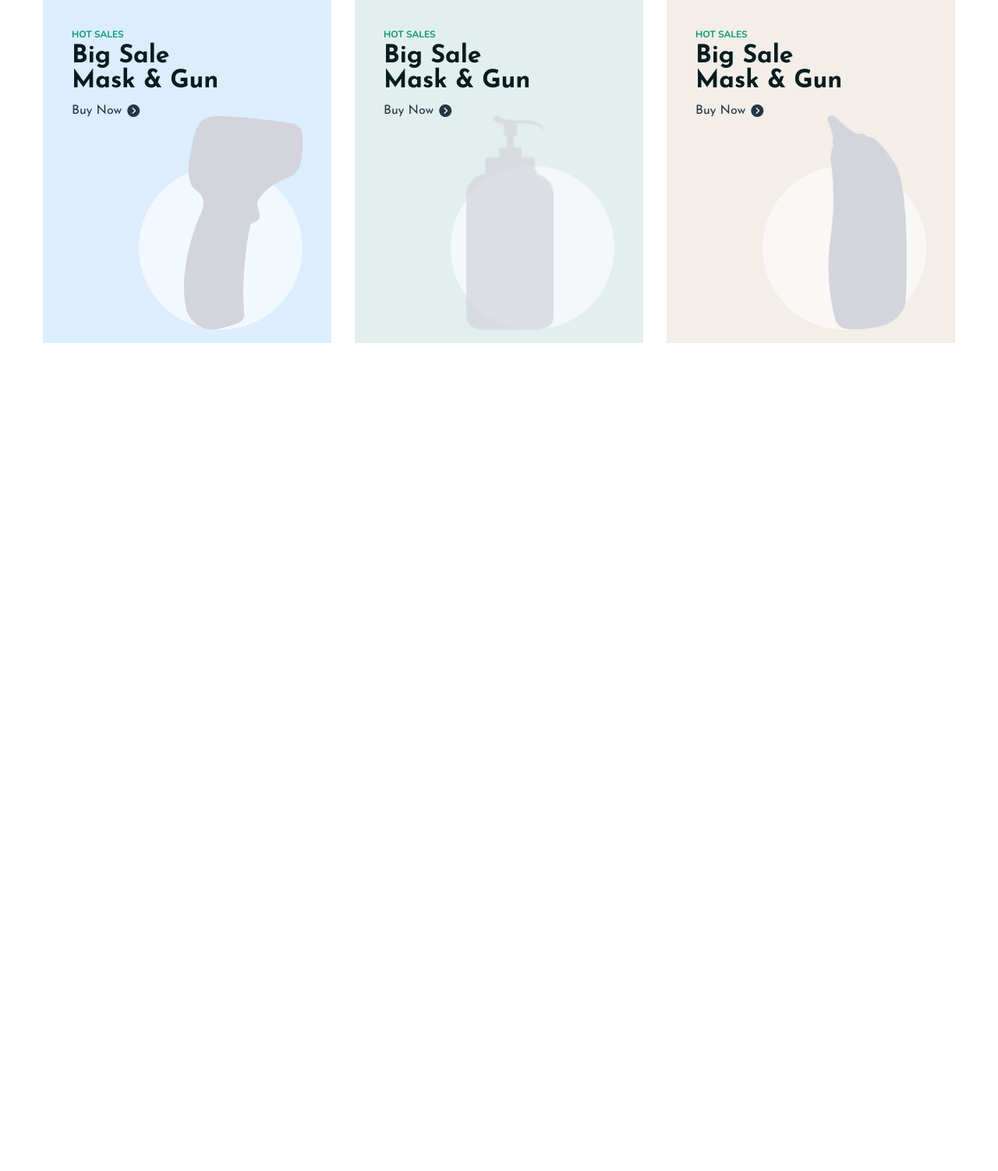
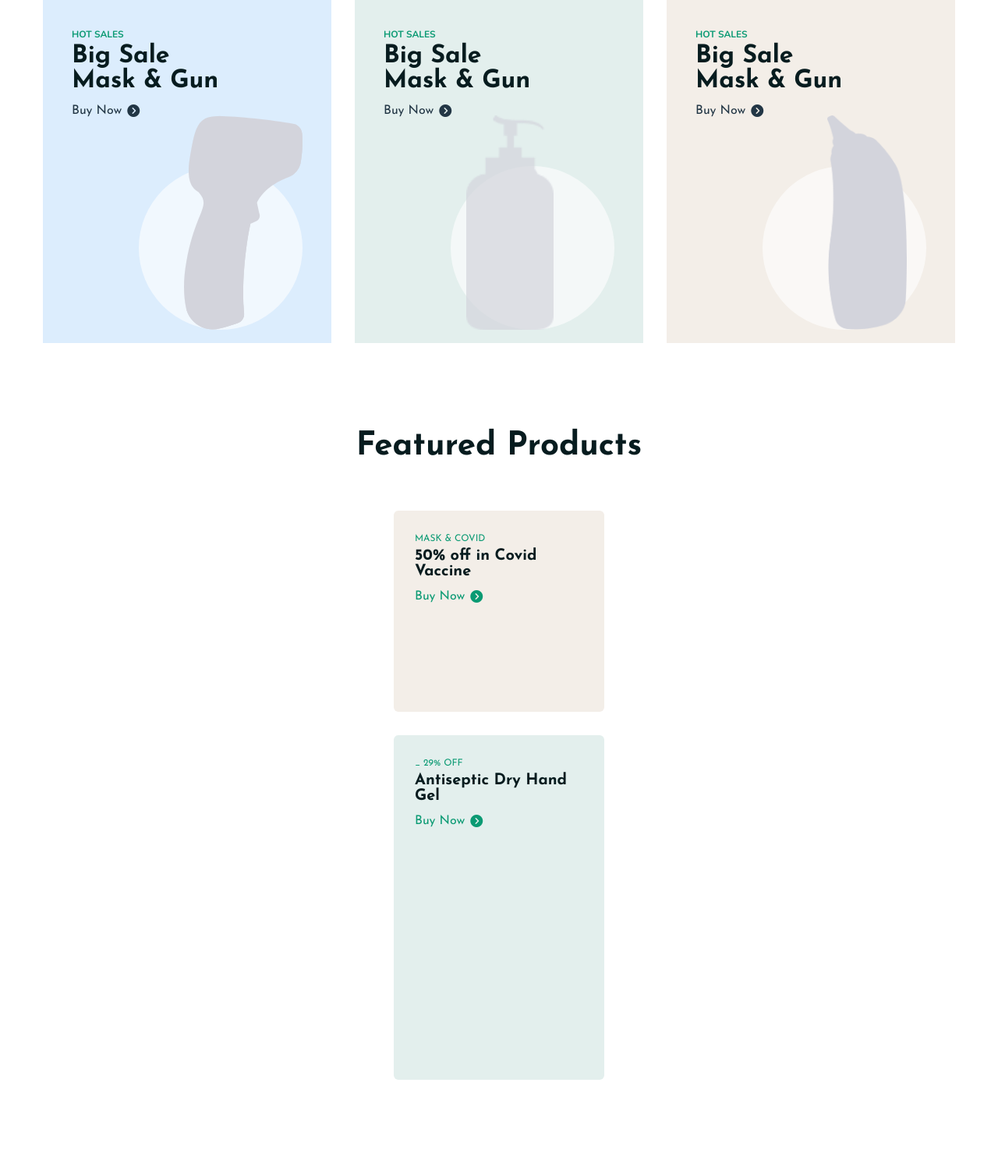
Before and after one commit to malinjr07/medlife-ecom, a PHP site: page / in a window 1280 px wide; the page is wider, and only the part inside the window is pictured. Shown: the part 1839-3341 px from the top of that part at 78% size. Before the commit the page ends 2279 px from the top of that part, so only its background shows below. Run offline with PHP 8.4, Linux system fonts and the light colour scheme.

Commit message:
Banner Area Complete

```diff
--- a/index.html
+++ b/index.html
@@ -272,5 +272,34 @@
         </div>
       </div>
     </section>
+    <section
+      class="flex flex-column justify-start align-center featuredSection"
+    >
+      <h4 class="sectionTitle">Featured Products</h4>
+      <div class="flex flex-row justify-start align-start segment">
+        <div class="flex flex-column justify-center align-center bannerArea">
+          <div
+            class="flex flex-column justify-start align-start banner topBanner"
+          >
+            <h5 class="">Mask &amp; Covid</h5>
+            <h4 class="">50% off in Covid Vaccine</h4>
+            <a href="#" class="flex flex-row justify-start align-center">
+              <p class="">Buy Now</p>
+              <i class="fa-solid fa-circle-chevron-right"></i>
+            </a>
+          </div>
+          <div
+            class="flex flex-column justify-start align-start banner bottomBanner"
+          >
+            <h5 class="">_ 29% OFF</h5>
+            <h4 class="">Antiseptic Dry Hand Gel</h4>
+            <a href="#" class="flex flex-row justify-start align-center">
+              <p class="">Buy Now</p>
+              <i class="fa-solid fa-circle-chevron-right"></i>
+            </a>
+          </div>
+        </div>
+      </div>
+    </section>
   </body>
 </html>
--- a/styles/main.css
+++ b/styles/main.css
@@ -396,3 +396,64 @@ header .socialIcons a {
 .promoSection .item:nth-child(even) .imgArea img {
   left: 0;
 }
+
+.featuredSection {
+  gap: 61px;
+  margin-bottom: 117px;
+}
+
+.featuredSection .sectionTitle {
+  font-family: 'Josefin Sans', sans-serif;
+  font-weight: 700;
+  font-size: 42px;
+  line-height: 42px;
+  color: #071c1f;
+}
+
+.featuredSection .segment {
+  gap: 30px;
+}
+
+.featuredSection .segment .bannerArea {
+  gap: 30px;
+}
+
+.featuredSection .segment .bannerArea .banner {
+  padding: 30px 0 0 27px;
+  border-radius: 6px;
+  width: 270px;
+}
+
+.featuredSection .segment .bannerArea .banner h5 {
+  color: #0a9a73;
+  font-size: 12px;
+  line-height: 12px;
+  font-weight: 400;
+  text-transform: uppercase;
+  font-family: 'Josefin Sans', sans-serif;
+  margin-bottom: 6px;
+}
+
+.featuredSection .segment .bannerArea .banner h4 {
+  font-weight: 700;
+  font-size: 20px;
+  line-height: 20px;
+  color: #071c1f;
+  margin-bottom: 14px;
+  width: 200px;
+}
+
+.featuredSection .segment .bannerArea .banner a {
+  color: #0a9a73;
+  gap: 7px;
+}
+
+.featuredSection .segment .bannerArea .topBanner {
+  background-color: #f3eee8;
+  height: 258px;
+}
+
+.featuredSection .segment .bannerArea .bottomBanner {
+  background-color: #e3efed;
+  height: 442px;
+}
```
